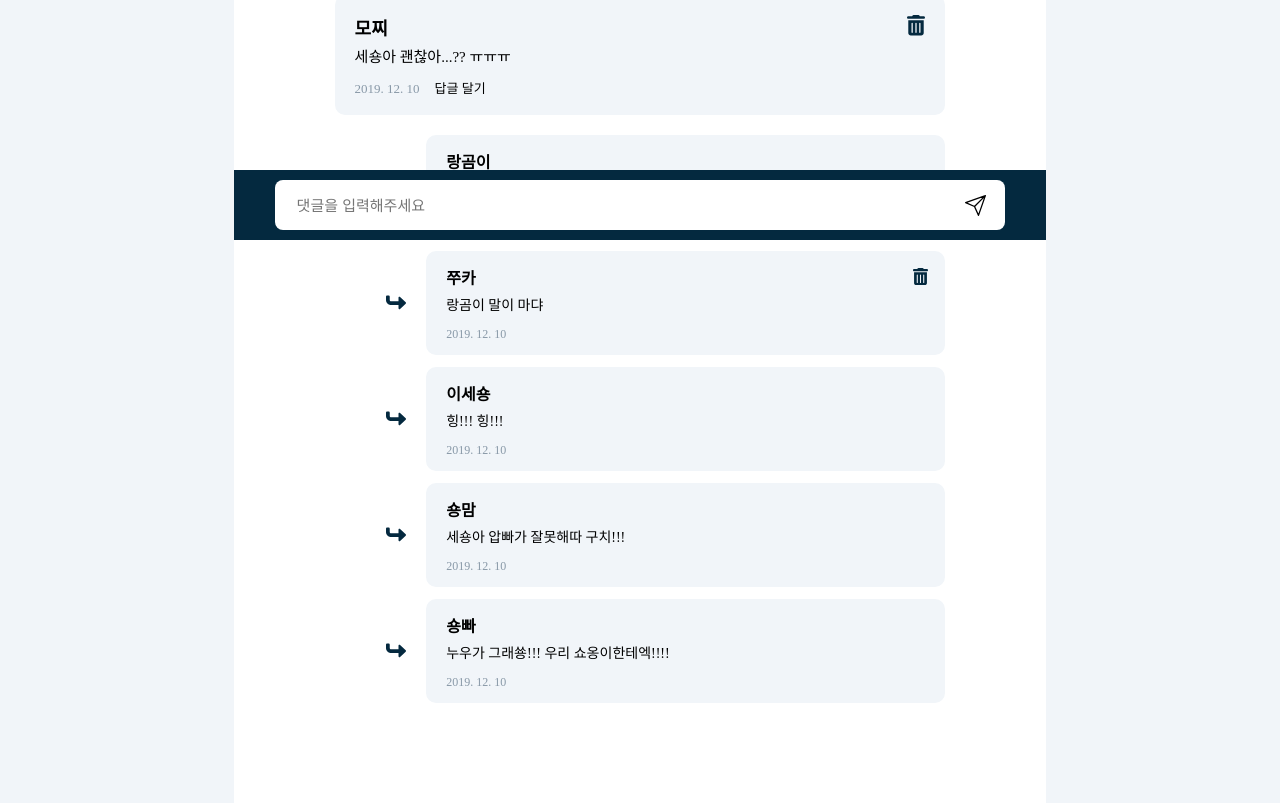
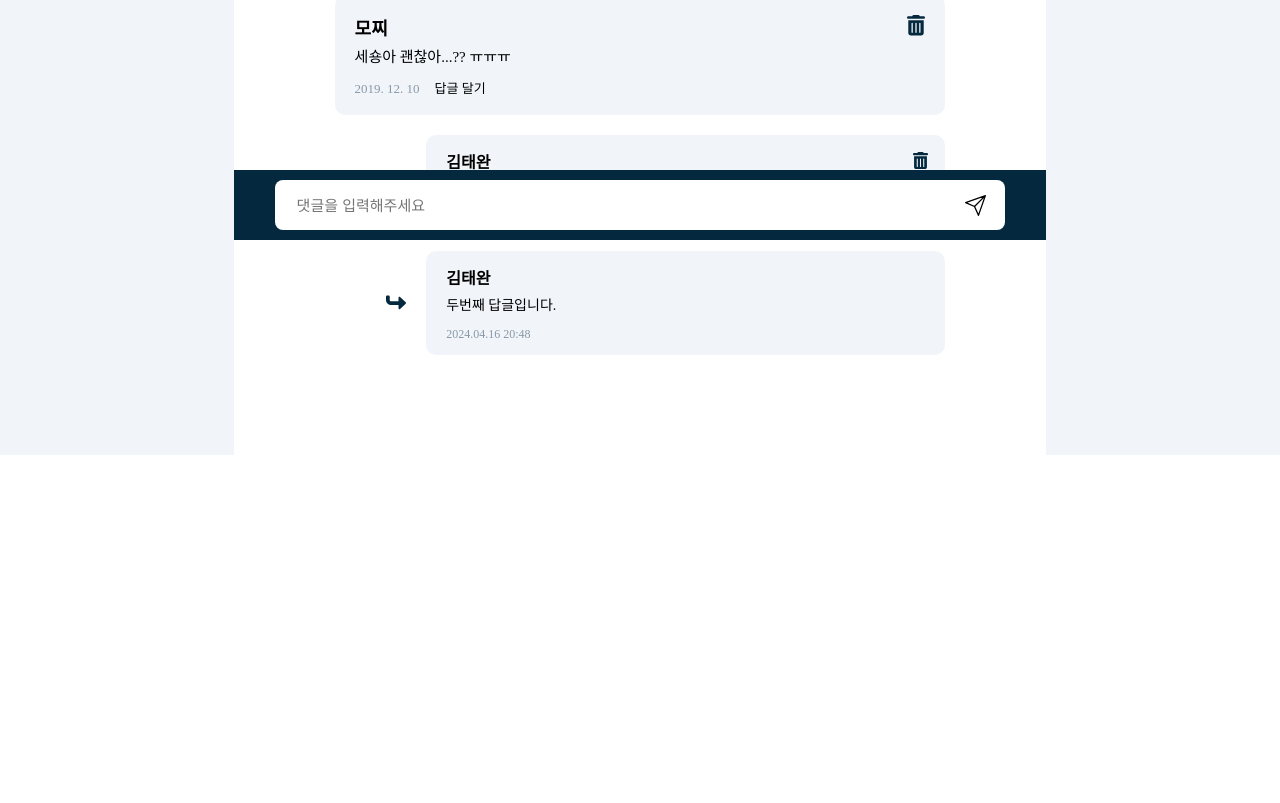
Before and after one commit to KGU-TurtleDoctor/POKEMEDI-Client, a React (Vite) app: page /detail in a window 1280 px wide. Shown: the part 560-1363 px from the top of the page. After the commit the page ends 1015 px from the top, so only its background shows below. Built offline with nearby package versions, Linux system fonts and the light colour scheme; no server answers; a web font is replaced by a local one.

Commit message:
♻️ [REFACTOR] 컴포넌트 분리 및 더미데이터로 렌더 테스트

```diff
--- a/src/components/CommunityDetail/CommentContainer.jsx
+++ b/src/components/CommunityDetail/CommentContainer.jsx
@@ -1,7 +1,7 @@
 import React, { useState } from 'react';
 import styled from 'styled-components';
 import { IcSendBlack, IcTrashCan } from '../../assets/svg/icon';
-import ReplyList from './ReplyList';
+import Reply from './Reply';
 
 function CommentContainer() {
   const [isReplyMode, setIsReplyMode] = useState(false);
@@ -9,6 +9,25 @@ function CommentContainer() {
   const handleClickReplyButton = () => {
     setIsReplyMode(!isReplyMode);
   };
+
+  const replies = [
+    {
+      replyId: 3,
+      body: '첫 답글입니다.',
+      time: '2024.04.16 20:48',
+      nickName: '김태완',
+      isWriter: true,
+      isPostWriter: false,
+    },
+    {
+      replyId: 4,
+      body: '두번째 답글입니다.',
+      time: '2024.04.16 20:48',
+      nickName: '김태완',
+      isWriter: false,
+      isPostWriter: false,
+    },
+  ];
 
   return (
     <CommentContainerWrapper>
@@ -35,7 +54,11 @@ function CommentContainer() {
           </ReplyInputWrapper>
         </ReplyInputContainer>
       )}
-      <ReplyList />
+      <ReplyListWrapper>
+        {replies.map((reply) => (
+          <Reply key={reply.replyId} {...reply} />
+        ))}
+      </ReplyListWrapper>
     </CommentContainerWrapper>
   );
 }
@@ -136,3 +159,12 @@ const ReplySendButton = styled.button`
 `;
 
 export default CommentContainer;
+
+const ReplyListWrapper = styled.ul`
+  display: flex;
+  flex-direction: column;
+  row-gap: 1.2rem;
+
+  width: 100%;
+  margin-top: 2rem;
+`;
--- /dev/null
+++ b/src/components/CommunityDetail/Reply.jsx
@@ -0,0 +1,89 @@
+import React from 'react';
+import styled from 'styled-components';
+import { IcTrashCan, IcTurnUp } from '../../assets/svg/icon';
+
+function Reply({ body, time, nickName, isWriter }) {
+  return (
+    <ReplyContainerWrapper>
+      <IcTurnRight />
+      <ReplyWrapper>
+        {isWriter && (
+          <ReplyTrashButton>
+            <StyledIcTrashCan />
+          </ReplyTrashButton>
+        )}
+        <ReplyWriter>{nickName}</ReplyWriter>
+        <ReplyContent>{body}</ReplyContent>
+        <ReplyDate>{time}</ReplyDate>
+      </ReplyWrapper>
+    </ReplyContainerWrapper>
+  );
+}
+
+export default Reply;
+
+const ReplyContainerWrapper = styled.li`
+  display: flex;
+  justify-content: flex-end;
+  align-items: center;
+  column-gap: 2rem;
+
+  width: 100%;
+`;
+
+const IcTurnRight = styled(IcTurnUp)`
+  width: 2rem;
+  height: 2rem;
+
+  rotate: 90deg;
+  fill: #04293f;
+`;
+
+const ReplyWrapper = styled.article`
+  display: flex;
+  flex-direction: column;
+  justify-content: center;
+  row-gap: 1.2rem;
+
+  position: relative;
+
+  width: 85%;
+
+  padding: 2rem 2rem 1.5rem 2rem;
+
+  border-radius: 1rem;
+  background-color: #f1f5f9;
+`;
+
+const ReplyTrashButton = styled.button`
+  position: absolute;
+  top: 1.7rem;
+  right: 1.7rem;
+
+  width: 1.5rem;
+  height: 1.5rem;
+`;
+
+const StyledIcTrashCan = styled(IcTrashCan)`
+  fill: #04293f;
+`;
+
+const ReplyWriter = styled.h3`
+  font-size: 1.6rem;
+  font-weight: 600;
+`;
+
+const ReplyContent = styled.p`
+  width: 100%;
+
+  font-size: 1.4rem;
+
+  white-space: pre-wrap;
+`;
+
+const ReplyDate = styled.p`
+  margin-top: 0.3rem;
+
+  color: #8898a7;
+  font-size: 1.2rem;
+`;
--- a/src/components/CommunityDetail/ReplyList.jsx
+++ /dev/null
@@ -1,133 +0,0 @@
-import React from 'react';
-import styled from 'styled-components';
-import { IcTrashCan, IcTurnUp } from '../../assets/svg/icon';
-
-function ReplyList() {
-  return (
-    <ReplyListWrapper>
-      <ReplyContainer>
-        <IcTurnRight />
-        <ReplyWrapper>
-          <ReplyWriter>랑곰이</ReplyWriter>
-          <ReplyContent>
-            숑아 압빠가 초밥을 잘못 만든 게 아니라 너가 밥 먹고 바로 누워서
-            그래!!
-          </ReplyContent>
-          <ReplyDate>2019. 12. 10</ReplyDate>
-        </ReplyWrapper>
-      </ReplyContainer>
-      <ReplyContainer>
-        <IcTurnRight />
-        <ReplyWrapper>
-          <ReplyTrashButton>
-            <StyledIcTrashCan />
-          </ReplyTrashButton>
-          <ReplyWriter>쭈카</ReplyWriter>
-          <ReplyContent>랑곰이 말이 마댜</ReplyContent>
-          <ReplyDate>2019. 12. 10</ReplyDate>
-        </ReplyWrapper>
-      </ReplyContainer>
-      <ReplyContainer>
-        <IcTurnRight />
-        <ReplyWrapper>
-          <ReplyWriter>이세숑</ReplyWriter>
-          <ReplyContent>힝!!! 힝!!!</ReplyContent>
-          <ReplyDate>2019. 12. 10</ReplyDate>
-        </ReplyWrapper>
-      </ReplyContainer>
-      <ReplyContainer>
-        <IcTurnRight />
-        <ReplyWrapper>
-          <ReplyWriter>숑맘</ReplyWriter>
-          <ReplyContent>세숑아 압빠가 잘못해따 구치!!!</ReplyContent>
-          <ReplyDate>2019. 12. 10</ReplyDate>
-        </ReplyWrapper>
-      </ReplyContainer>
-      <ReplyContainer>
-        <IcTurnRight />
-        <ReplyWrapper>
-          <ReplyWriter>숑빠</ReplyWriter>
-          <ReplyContent>누우가 그래쑝!!! 우리 쇼옹이한테엑!!!!</ReplyContent>
-          <ReplyDate>2019. 12. 10</ReplyDate>
-        </ReplyWrapper>
-      </ReplyContainer>
-    </ReplyListWrapper>
-  );
-}
-
-export default ReplyList;
-
-const ReplyListWrapper = styled.ul`
-  display: flex;
-  flex-direction: column;
-  row-gap: 1.2rem;
-
-  width: 100%;
-  margin-top: 2rem;
-`;
-
-const ReplyContainer = styled.li`
-  display: flex;
-  justify-content: flex-end;
-  align-items: center;
-  column-gap: 2rem;
-
-  width: 100%;
-`;
-
-const IcTurnRight = styled(IcTurnUp)`
-  width: 2rem;
-  height: 2rem;
-
-  rotate: 90deg;
-  fill: #04293f;
-`;
-
-const ReplyWrapper = styled.article`
-  display: flex;
-  flex-direction: column;
-  justify-content: center;
-  row-gap: 1.2rem;
-
-  position: relative;
-
-  width: 85%;
-
-  padding: 2rem 2rem 1.5rem 2rem;
-
-  border-radius: 1rem;
-  background-color: #f1f5f9;
-`;
-
-const ReplyTrashButton = styled.button`
-  position: absolute;
-  top: 1.7rem;
-  right: 1.7rem;
-
-  width: 1.5rem;
-  height: 1.5rem;
-`;
-
-const StyledIcTrashCan = styled(IcTrashCan)`
-  fill: #04293f;
-`;
-
-const ReplyWriter = styled.h3`
-  font-size: 1.6rem;
-  font-weight: 600;
-`;
-
-const ReplyContent = styled.p`
-  width: 100%;
-
-  font-size: 1.4rem;
-
-  white-space: pre-wrap;
-`;
-
-const ReplyDate = styled.p`
-  margin-top: 0.3rem;
-
-  color: #8898a7;
-  font-size: 1.2rem;
-`;
```
